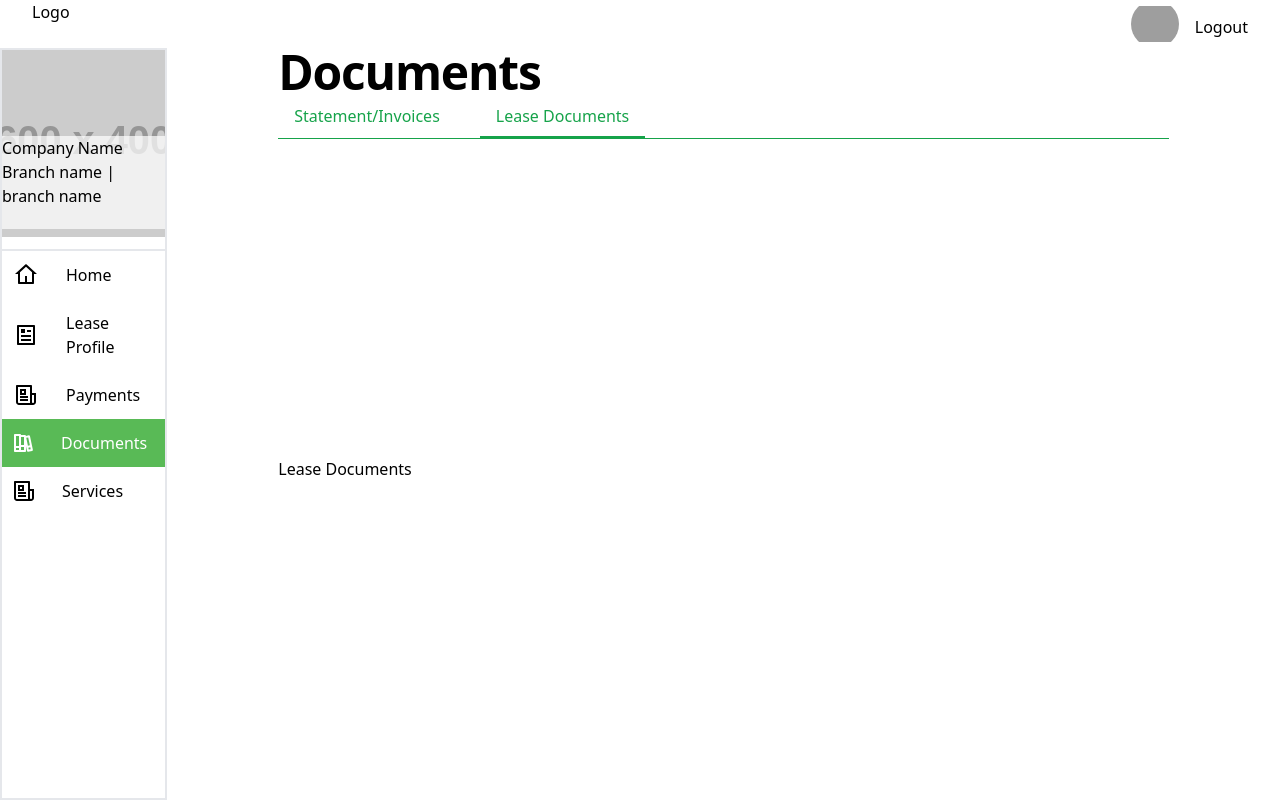
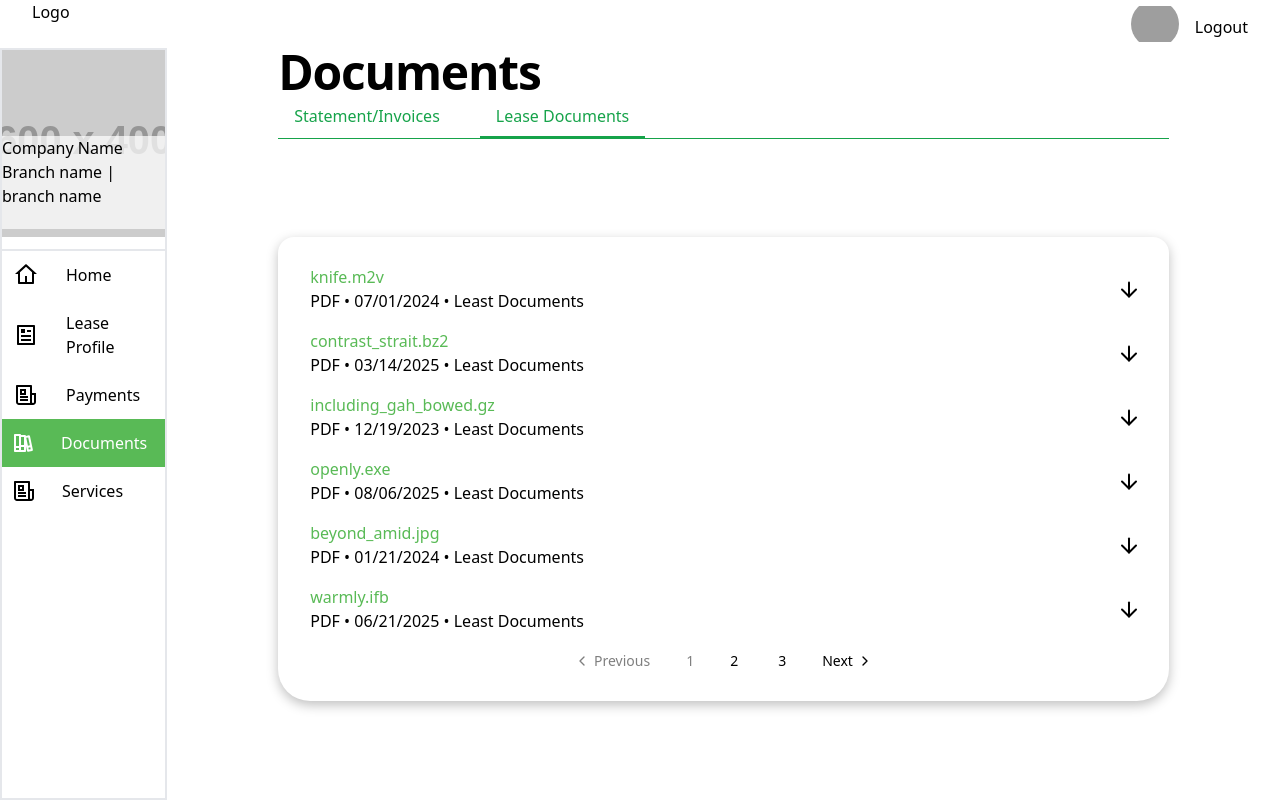
Before and after one commit to darylekarldevera/cubework-client-portal, a React (Vite) app: page /lease-documents/overview in a window 1280 px wide. Built offline with nearby package versions, Linux system fonts and the light colour scheme; grey boxes are pictures that could not be loaded.

Commit message:
Refactor LLeaseDocumentsRoute to add LeaseDocument component

```diff
--- a/routes/LeaseDocumentsRoute.tsx
+++ b/routes/LeaseDocumentsRoute.tsx
@@ -1,8 +1,8 @@
 import { Navigate, Route } from 'react-router-dom'
-import DummyComponent from './../src/components/DummyComponent';
 import WrappedRoute from './WrappedRoute';
 import Documents from '@/components/document-page/Documents';
 import StatementInvoiceDocument from './../src/components/document-page/StatementInvoiceDocument';
+import LeaseDocuments from '@/components/document-page/LeaseDocument';
 
 function LeaseDocumentsRoutes() {
   return (
@@ -10,7 +10,7 @@ function LeaseDocumentsRoutes() {
       <Route element={<Documents  /> }>
         <Route index element={<Navigate to="invoice" replace />} />
         <Route path="invoice" element={<StatementInvoiceDocument />} />
-        <Route path="overview" element={<DummyComponent text="Lease Documents" />} />
+        <Route path="overview" element={<LeaseDocuments/>} />
       </Route>
     </WrappedRoute>
   );
--- /dev/null
+++ b/src/components/document-page/LeaseDocument.tsx
@@ -0,0 +1,40 @@
+import { faker } from '@faker-js/faker';
+import { useEffect, useState } from 'react';
+
+import { INVOICE_DOCUMENT } from '@/__mocks__/invoiceDocumentMock';
+import DocumentListTable from './document-table/DocumentListTable';
+import { IDocument } from '@/types/invoiceDocuments';
+
+const getData = async (): Promise<IDocument[]> => {
+  const data = [...Array(15).fill(INVOICE_DOCUMENT)].flat();
+  const newData = data.map((file, index) => {
+    return {
+      ...file,
+      id: index + 1,
+      date: faker.date.anytime(),
+      file: {
+        ...file,
+        filename: faker.system.fileName(),
+      },
+    };
+  });
+  return newData;
+};
+
+function LeaseDocuments() {
+  const [data, setData] = useState<IDocument[]>([]);
+
+  useEffect(() => {
+    getData()
+      .then((data) => {
+        setData(data);
+      })
+      .catch((error) => {
+        console.error(error);
+      });
+  }, []);
+
+  return <DocumentListTable data={data} fileType="PDF" documentType="Least Documents" />;
+}
+
+export default LeaseDocuments
```
